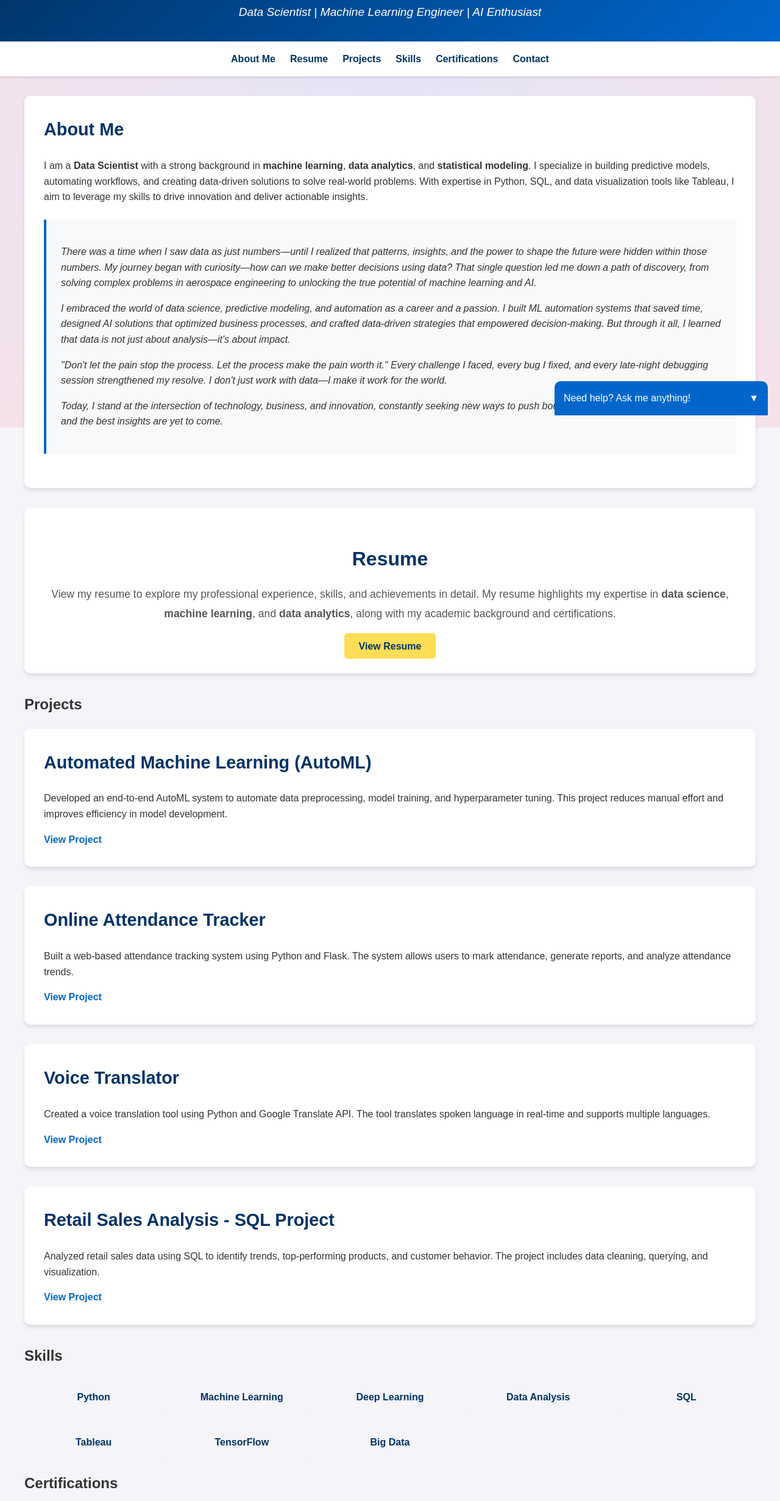
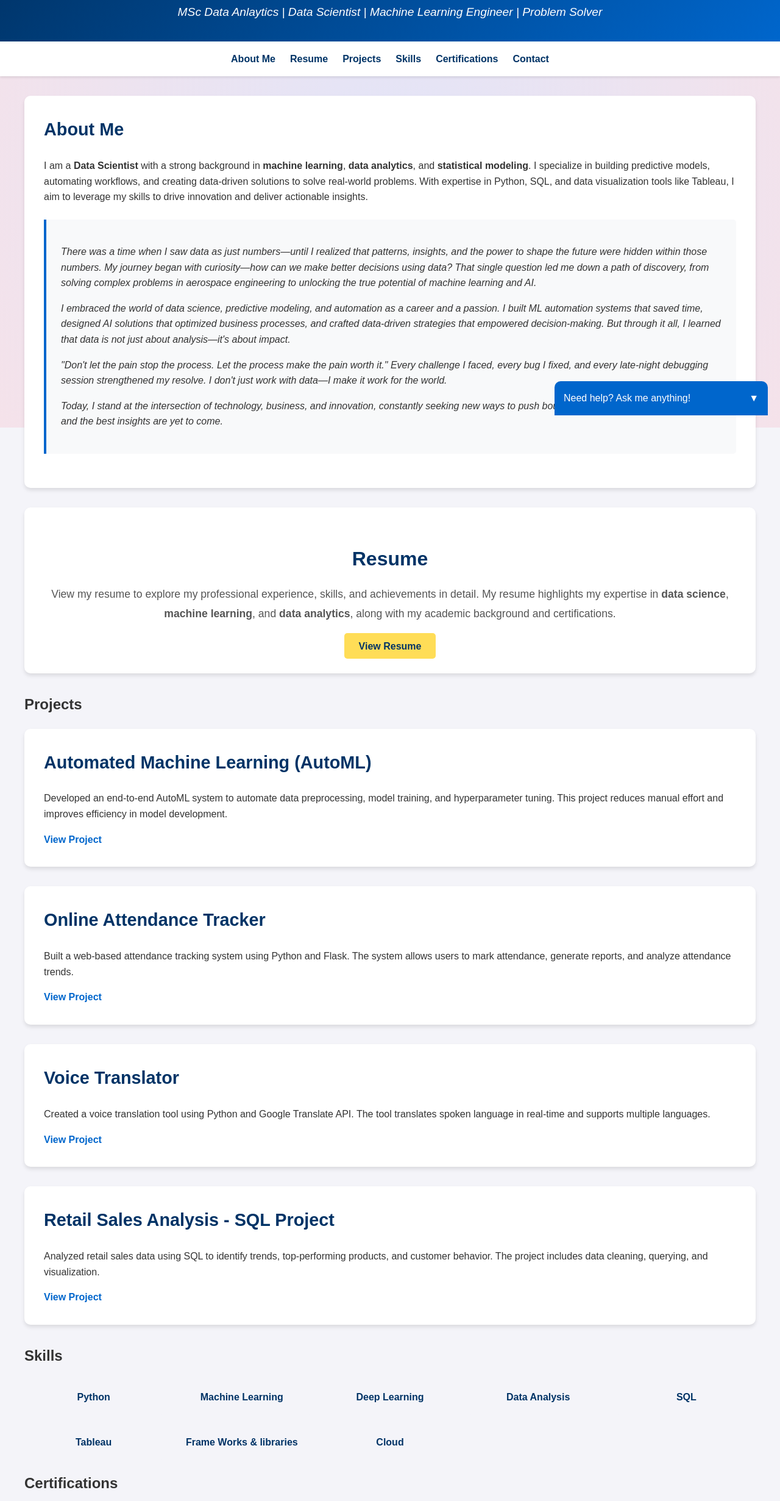
Before and after one commit to Gopi138942/my_page, a plain HTML site: page index.html in a window 1280 px wide. Shown: the part 99-2560 px from the top of the page at 61% size. Drawn offline with Linux system fonts and the light colour scheme.

Commit message:
Update index.html

```diff
--- a/index.html
+++ b/index.html
@@ -554,7 +554,7 @@
             <span id="visitorCount">Loading...</span>
         </div>
         <h1>Gopichandh Gurram</h1>
-        <p>Data Scientist | Machine Learning Engineer | AI Enthusiast</p>
+        <p>MSc Data Anlaytics | Data Scientist | Machine Learning Engineer | Problem Solver</p>
     </header>
 
     <nav>
@@ -591,7 +591,7 @@
             <p>
                 View my resume to explore my professional experience, skills, and achievements in detail. My resume highlights my expertise in <strong>data science</strong>, <strong>machine learning</strong>, and <strong>data analytics</strong>, along with my academic background and certifications.
             </p>
-            <a https://github.com/Gopi138942/gopi_resume/blob/main/Gopi_resume_final.pdf" target="_blank" class="resume-button">View Resume</a>
+            <a https://drive.google.com/file/d/14b3xw_wE_YUVCyu4NM0PtG-pqjwsorYK/view?usp=drive_link" target="_blank" class="resume-button">View Resume</a>
         </section>
 
         <!-- Projects Section -->
@@ -605,7 +605,7 @@
             <div class="card">
                 <h2>Online Attendance Tracker</h2>
                 <p>Built a web-based attendance tracking system using Python and Flask. The system allows users to mark attendance, generate reports, and analyze attendance trends.</p>
-                <a href="#" target="_blank">View Project</a>
+                <a href="https://github.com/Gopi138942/Face-Recognition-Attendance-Tracker" target="_blank">View Project</a>
             </div>
             <div class="card">
                 <h2>Voice Translator</h2>
@@ -629,8 +629,8 @@
                 <div class="skill">Data Analysis</div>
                 <div class="skill">SQL</div>
                 <div class="skill">Tableau</div>
-                <div class="skill">TensorFlow</div>
-                <div class="skill">Big Data</div>
+                <div class="skill">Frame Works & libraries</div>
+                <div class="skill">Cloud</div>
             </div>
         </section>
 
```
